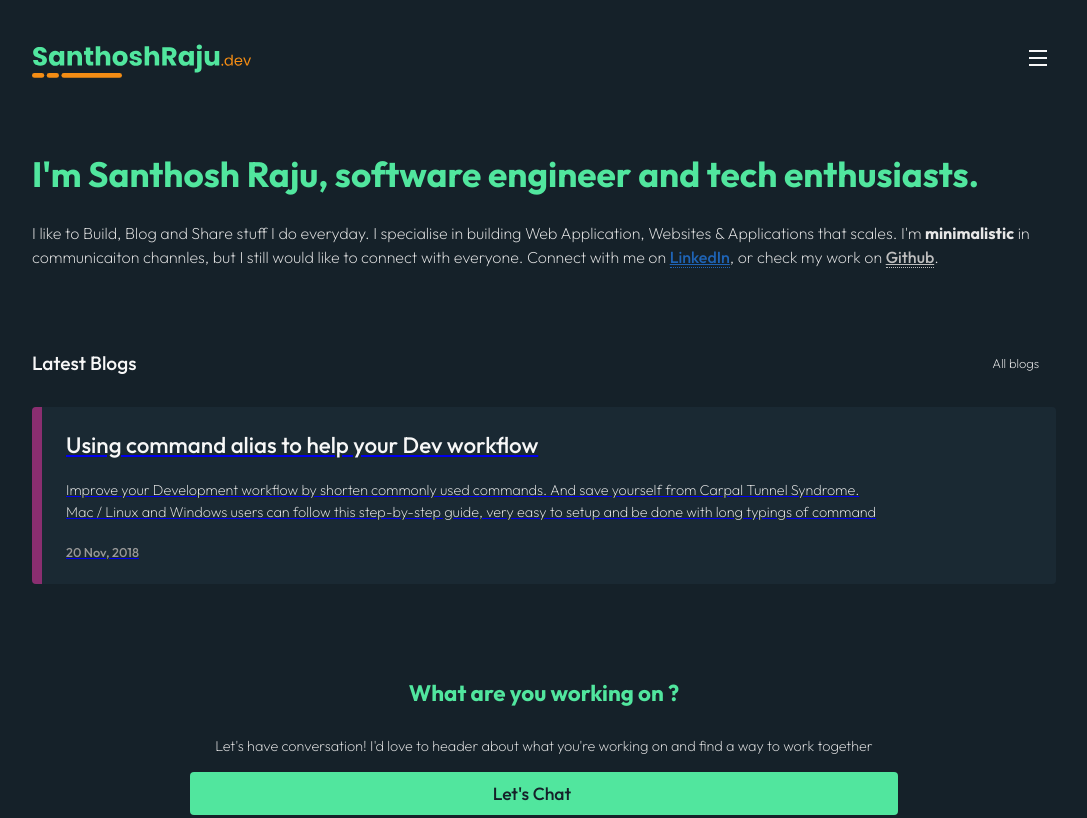
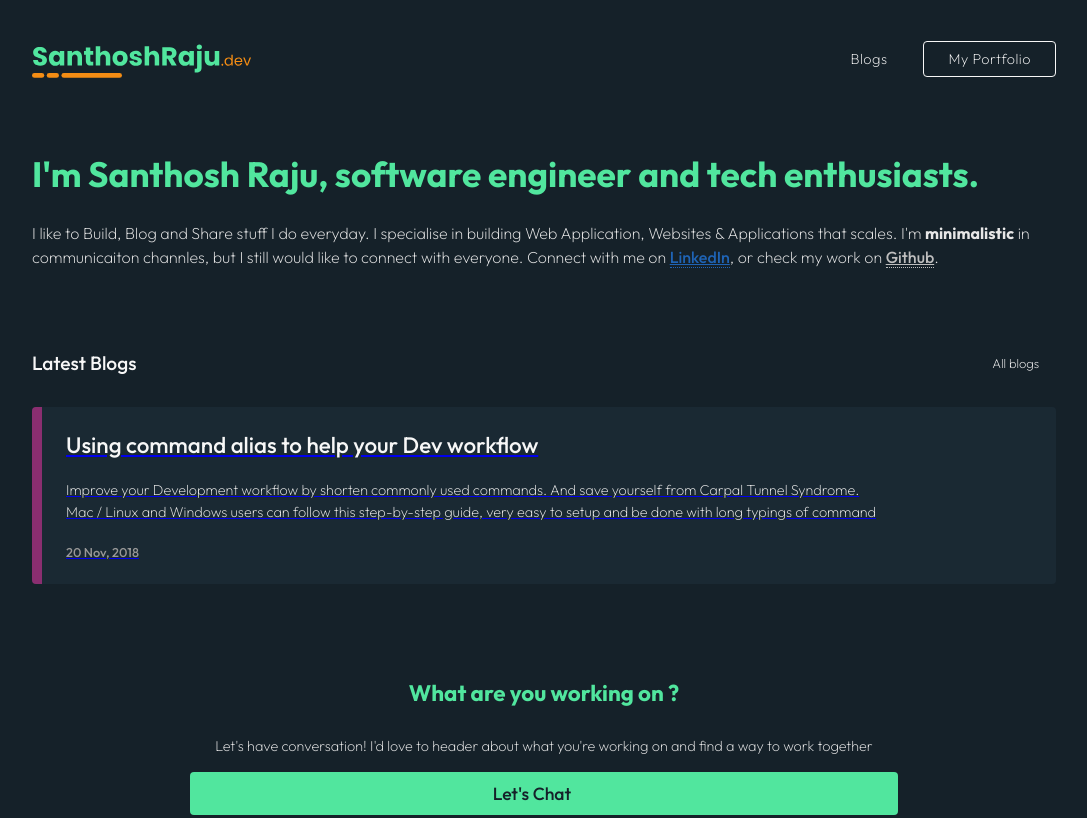
Before and after one commit to SanthoshRaju91/santhosh.raju, an Astro site: page / in a window 1280 px wide. Shown: the top 818 px of the page, without its empty margins (96-1183 px from the left). Built offline with nearby package versions, Linux system fonts and the light colour scheme; Astro itself is replaced by a stand-in of ours; some icons are missing.

Commit message:
Adding Responsiveness To Header

```diff
--- a/src/components/Header/Header.css
+++ b/src/components/Header/Header.css
@@ -9,6 +9,10 @@
 .Header__container img {
     width: 220px;
     height: 50px;
+}
+
+.Header__container--navs {
+    display: none;
 }
 
 .Header__container--actions button {
@@ -49,3 +53,31 @@
     color: var(--primary-text);
     font-size: 16px;
 }
+
+@media only screen and (min-width: 768px) {
+    .Header__container--actions {
+        display: none;
+    }
+
+    .Header__container--navs {
+        display: flex;
+        flex-direction: row;
+        align-items: center;
+        gap: 36px;
+    }
+
+    .Header__container--navs a {
+        color: var(--primary-text);
+        font-size: 0.9rem;
+        font-weight: 200;
+        letter-spacing: 0.5px;
+        text-decoration: none;
+    }
+
+    .Header__container--navs .portfolio {
+        border: 1px solid var(--primary-text);
+        border-radius: 4px;
+        padding: 8px 24px;
+    }
+
+}
--- a/src/components/Header/Header.jsx
+++ b/src/components/Header/Header.jsx
@@ -51,6 +51,13 @@ const Header = () => {
             </div>
           )}
         </div>
+
+        <div className="Header__container--navs">
+          <a href="/blogs">Blogs</a>
+          <a href="/portfolio" className="portfolio">
+            My Portfolio
+          </a>
+        </div>
       </div>
     </header>
   );
```
